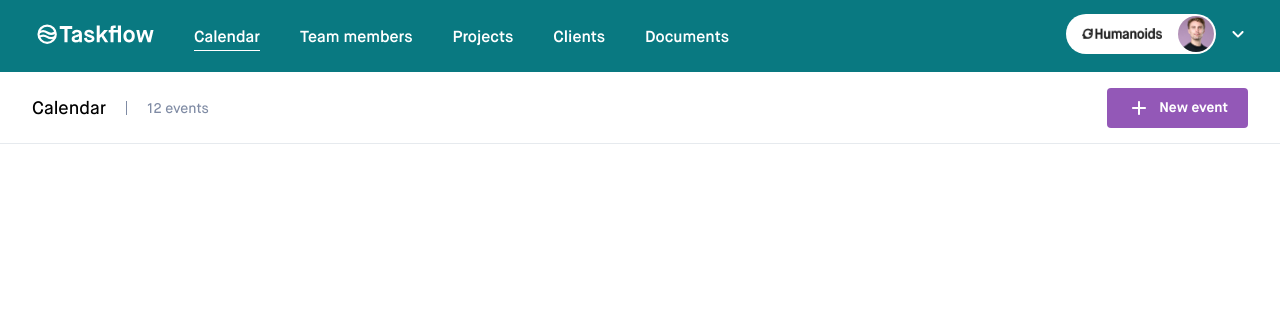
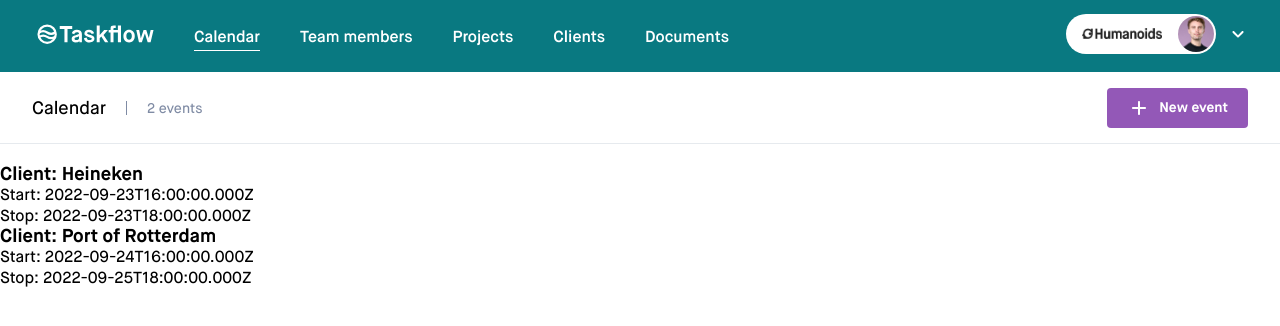
Before and after one commit to humanoidsbv/taskflow-jasper, a Next.js app: page / in a window 1280 px wide. Shown: the top 326 px of the page. Built offline with nearby package versions, Linux system fonts and the light colour scheme.

Commit message:
Added Filters component, along with basic first implementation of TimeEntries and TimeEntry components. Added timeEntries.ts file in @services for mocking data.

```diff
--- /dev/null
+++ b/services/timeEntries.ts
@@ -0,0 +1,14 @@
+export const timeEntries = [
+    {
+        id: 1,
+        client: 'Heineken',
+        startTimestamp: '2022-09-23T16:00:00.000Z',
+        stopTimestamp: '2022-09-23T18:00:00.000Z'
+    },
+    {
+        id: 2,
+        client: 'Port of Rotterdam',
+        startTimestamp: '2022-09-24T16:00:00.000Z',
+        stopTimestamp: '2022-09-25T18:00:00.000Z'
+    },
+];
--- a/src/app/page.tsx
+++ b/src/app/page.tsx
@@ -4,16 +4,24 @@
 import { Subheader } from "@/components/subheader/Subheader";
 import { translations } from "@/services/translations";
 import buttonIcon from "@/public/icons/plus-icon.svg";
+import { TimeEntries } from "@/components/time-entries/TimeEntries";
+import { timeEntries } from "@/services/timeEntries";
 
 export default function CalendarPage() {
   const { buttonText, title, buttonAltText } = translations.calendar;
+  const nTimeEntries = timeEntries.length;
+  const subtitle =
+    nTimeEntries === 1 ? `${nTimeEntries} event` : `${nTimeEntries} events`;
 
   return (
-    <Subheader subtitle="12 events" title={title}>
-      <Button href={{ query: { calendarModal: true } }}>
-        <Image alt={buttonAltText} src={buttonIcon} />
-        <span>{buttonText}</span>
-      </Button>
-    </Subheader>
+    <>
+      <Subheader subtitle={subtitle} title={title}>
+        <Button href={{ query: { calendarModal: true } }}>
+          <Image alt={buttonAltText} src={buttonIcon} />
+          <span>{buttonText}</span>
+        </Button>
+      </Subheader>
+      <TimeEntries timeEntries={timeEntries} />
+    </>
   );
 }
--- a/src/app/team-members/page.tsx
+++ b/src/app/team-members/page.tsx
@@ -10,14 +10,11 @@
   const { buttonText, title, buttonAltText } = translations.teamMembers;
 
   return (
-    <>
     <Subheader subtitle="12 members" title={title}>
       <Button href={{ query: { membersModal: true } }}>
         <Image alt={buttonAltText} src={buttonIcon} />
         <span>{buttonText}</span>
       </Button>
     </Subheader>
-      <TimeEntries />
-    </>
   );
 }
--- /dev/null
+++ b/src/components/filters/Filters.module.css
@@ -0,0 +1,14 @@
+.filters {
+  display: flex;
+  flex-direction: column;
+  gap: 20px;
+}
+
+
+@media (min-width: 1160px) {
+  .filters {
+    flex-direction: row;
+    justify-content: flex-start;
+    gap: 8px;
+  }
+}
--- /dev/null
+++ b/src/components/filters/Filters.tsx
@@ -0,0 +1,20 @@
+import { ReactNode } from "react";
+
+import { TimeEntry } from "../time-entry/TimeEntry";
+
+import styles from "./Filters.module.css";
+
+interface FiltersProps {
+  filters: {
+    filterTitle: string;
+    filterValue: string;
+    filterPlaceholder: string;
+  }[];
+
+  timeEntries?: (typeof TimeEntry)[];
+  //   memberEntries?: (typeof MemberEntry)[];
+}
+
+export const Filters = ({ filters, timeEntries }: FiltersProps) => {
+  return <div className={styles.filters}></div>;
+};
--- a/src/components/time-entries/TimeEntries.tsx
+++ b/src/components/time-entries/TimeEntries.tsx
@@ -1,15 +1,37 @@
+import { Filters } from "../filters/Filters";
 import { TimeEntry } from "../time-entry/TimeEntry";
+
+import { timeEntries } from "@/services/timeEntries";
 import styles from "./TimeEntries.module.css";
 
-export const TimeEntries = () => {
+interface TimeEntriesProps {
+  timeEntries: typeof timeEntries;
+}
+
+export const TimeEntries = ({ timeEntries }: TimeEntriesProps) => {
+  const filters = [
+    {
+      filterTitle: "All",
+      filterValue: "all",
+      filterPlaceholder: "All",
+    },
+    {
+      filterTitle: "Today",
+      filterValue: "today",
+      filterPlaceholder: "Today",
+    },
+  ];
+
   return (
     <div className={styles.container}>
-      <div className={styles.filters}>FiltersContainer</div>
+      <div className={styles.filters}>
+        <Filters filters={filters} />
+      </div>
       <div className={styles.entries}>
         <ul>
-          <TimeEntry />
-          <TimeEntry />
-          <TimeEntry />
+          {timeEntries.map((timeEntry) => (
+            <TimeEntry timeEntry={timeEntry} key={timeEntry.id} />
+          ))}
         </ul>
       </div>
     </div>
--- a/src/components/time-entry/TimeEntry.tsx
+++ b/src/components/time-entry/TimeEntry.tsx
@@ -1,20 +1,21 @@
 import styles from "./TimeEntry.module.css";
 
+import { timeEntries } from "@/services/timeEntries";
+
 interface TimeEntryProps {
-  title: string;
-  description: string;
-  date: string;
-  time: string;
-  location: string;
-  attendees: string[];
+  timeEntry: (typeof timeEntries)[number];
 }
 
-export const TimeEntry = () => {
+export const TimeEntry = ({ timeEntry }: TimeEntryProps) => {
+  const { id, client, startTimestamp, stopTimestamp } = timeEntry;
+
   return (
     <li className={styles.timeEntry}>
       <div className={styles.timeEntryHeader}>
         <div className={styles.timeEntryTitle}>
-          <h3>Time Entry Title</h3>
+          <h3>Client: {client}</h3>
+          <p>Start: {startTimestamp}</p>
+          <p>Stop: {stopTimestamp}</p>
         </div>
       </div>
     </li>
```
Lines whose indentation alone changed are shown as unchanged.
